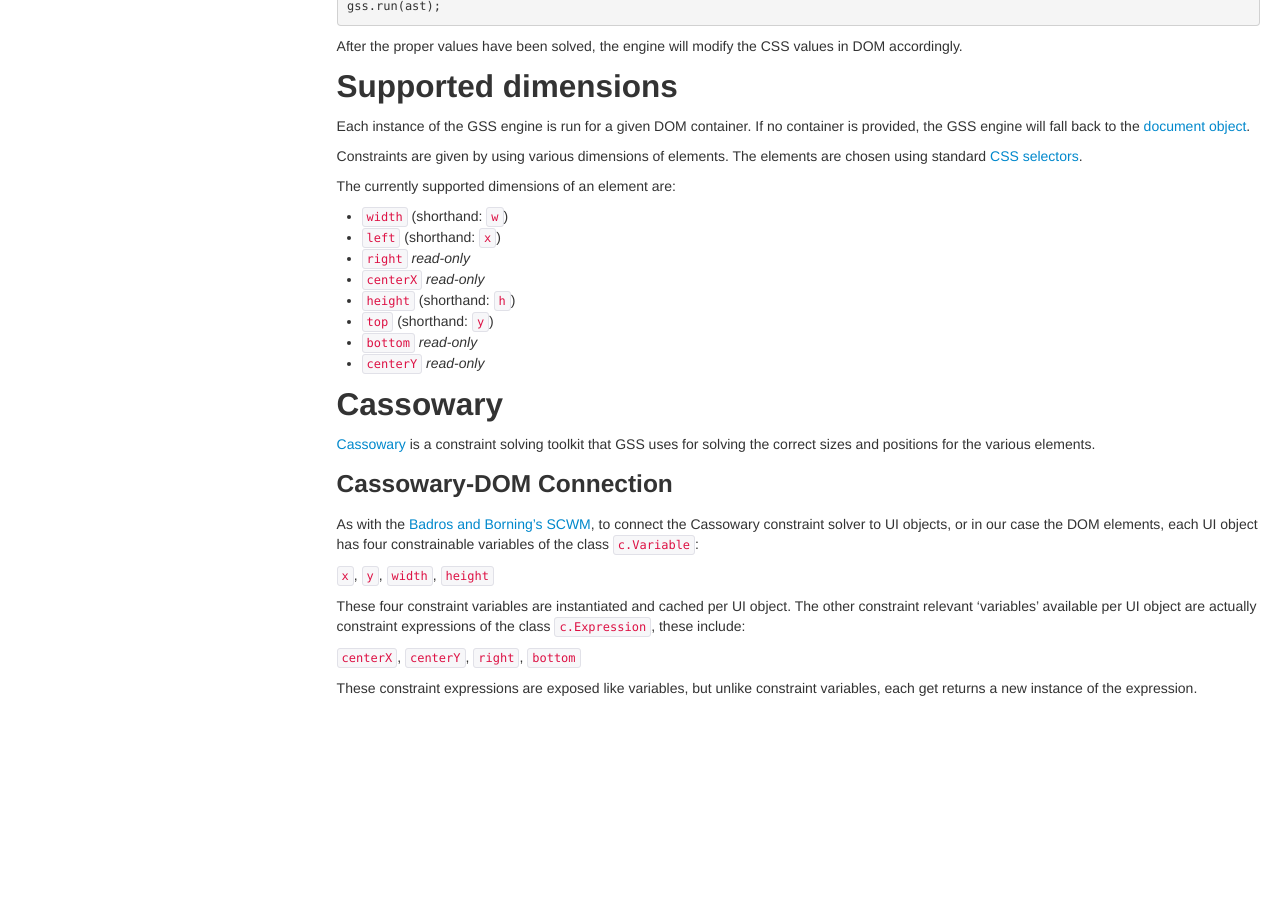
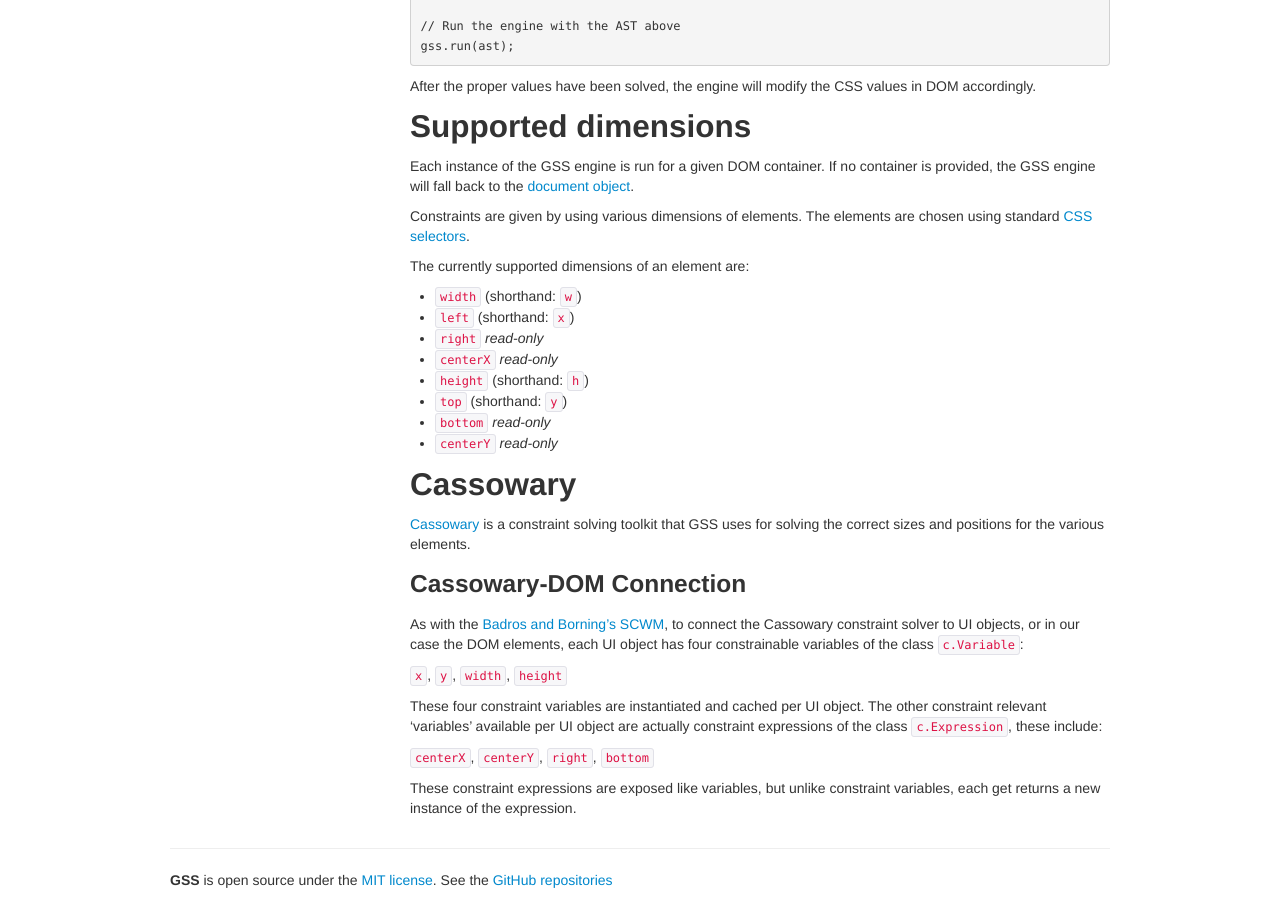
Before and after one commit to gss/gss, a Jekyll site: the page built from docs/_posts/2013-06-13-engine.md, in a window 1280 px wide and 900 px high, scrolled down 819 px. Built offline with Jekyll 4.4.1, drawn with Linux system fonts in a browser that asks for light colours; Markdown is read by kramdown in place of the engine named in the settings; before the commit the page ends 1527 px from its top, so only the background shows below that.

Commit message:
Add footer everywhere too

```diff
--- /dev/null
+++ b/_includes/footer.html
@@ -0,0 +1,4 @@
+  <hr>
+  <div class="footer">
+    <p><strong>GSS</strong> is open source under the <a href="http://opensource.org/licenses/MIT">MIT license</a>. See the <a href="https://github.com/the-gss">GitHub repositories</a></p>
+  </div>
--- a/_includes/header.html
+++ b/_includes/header.html
@@ -1,6 +1,6 @@
   <div class="masthead">
     <ul class="nav nav-pills pull-right">
-      <li><a href="/">Home</a></li>
+      <li{% if page.url == '/index.html' %} class="active"{% endif %}><a href="/">Home</a></li>
       <li><a href="https://github.com/the-gss">GitHub</a></li>
     </ul>
     <h3 class="muted">{{ site.title }}</h3>
--- a/_layouts/demo.html
+++ b/_layouts/demo.html
@@ -22,6 +22,7 @@
   <p>
   The GSS rules above are first compiled to a Cassowary constraint. The GSS engine measures the dimensions of the elements referred to in the rules and adds those as additional constraints. Cassowary then solves the constraints to provide the optimal width for both, which the GSS engine writes to CSS.
   </p>
+  {% include footer.html %}
 </div>
 <script>
   var GSS = require('gss');
--- a/_layouts/doc.html
+++ b/_layouts/doc.html
@@ -8,9 +8,9 @@
     padding: 9px 0;
   }
 ---
-<div class="container-fluid">
+<div class="container">
   {% include header.html %}
-  <div class="row-fluid">
+  <div class="row">
     <div class="span3">
       <div class="well sidebar-nav">
         <ul class="nav nav-list">
@@ -28,4 +28,5 @@
       {{ content }}
     </div>
   </div>
+  {% include footer.html %}
 </div>
--- a/index.html
+++ b/index.html
@@ -44,8 +44,5 @@
       </ul>
     </div>
   </div>
-  <hr>
-  <div class="footer">
-    <p>GSS is open source under the <a href="http://opensource.org/licenses/MIT">MIT license</a>. See the <a href="https://github.com/the-gss">GitHub repositories</a></p>
-  </div>
+  {% include footer.html %}
 </div>
```
